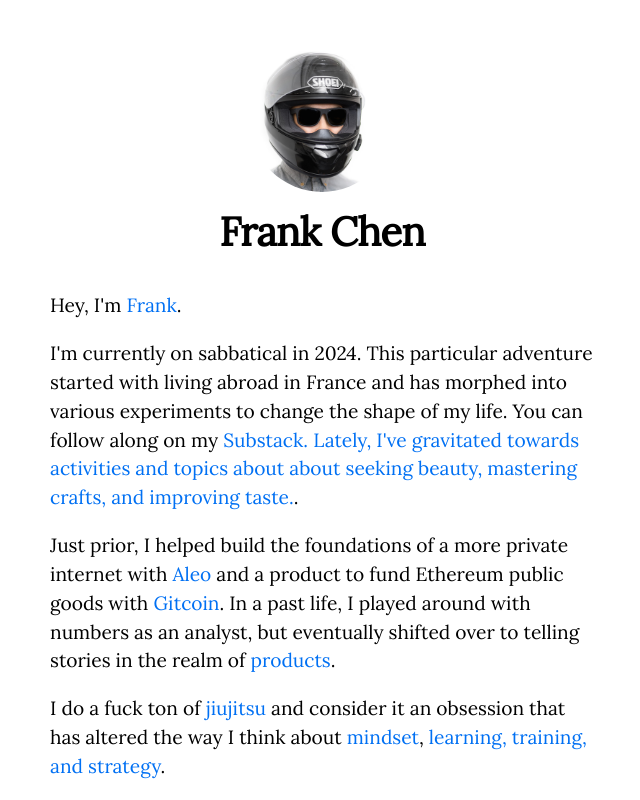
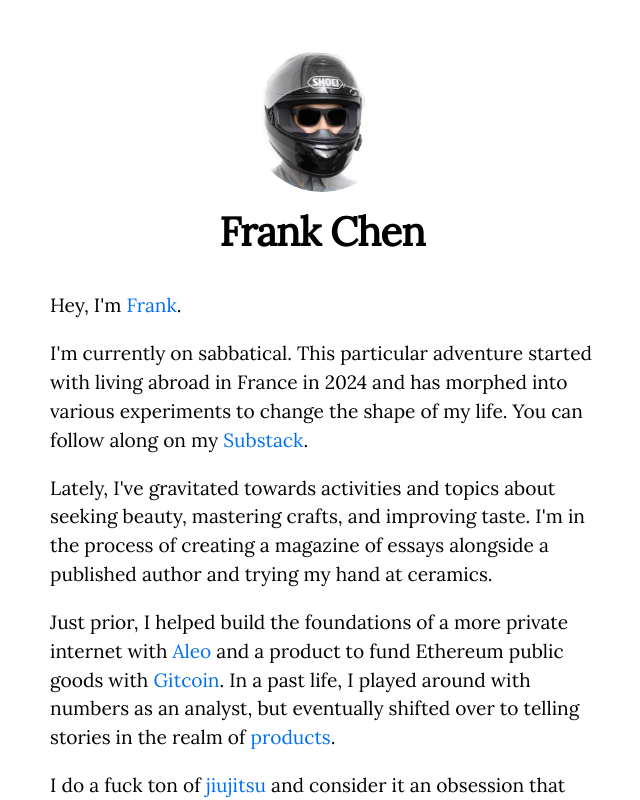
Before and after one commit to frankchen07/writing, a Next.js app: page / in a window 1280 px wide. Shown: the top 800 px of the page, without its empty margins (318-958 px from the left). Built offline with nearby package versions, Linux system fonts and the light colour scheme; a web font is replaced by a local one.

Commit message:
new index try again

```diff
--- a/pages/index.js
+++ b/pages/index.js
@@ -17,7 +17,11 @@ export default function Home({ allPostsData }) {
         </p>
 
         <p>
-          I'm currently on sabbatical in 2024. This particular adventure started with living abroad in France and has morphed into various experiments to change the shape of my life. You can follow along on my <a href='https://fronk.substack.com/'>Substack. Lately, I've gravitated towards activities and topics about about seeking beauty, mastering crafts, and improving taste.</a>.
+          I'm currently on sabbatical. This particular adventure started with living abroad in France in 2024 and has morphed into various experiments to change the shape of my life. You can follow along on my <a href='https://fronk.substack.com/'>Substack</a>.
+        </p>
+
+        <p>
+          Lately, I've gravitated towards activities and topics about seeking beauty, mastering crafts, and improving taste. I'm in the process of creating a magazine of essays alongside a published author and trying my hand at ceramics.
         </p>
 
         <p>
```
